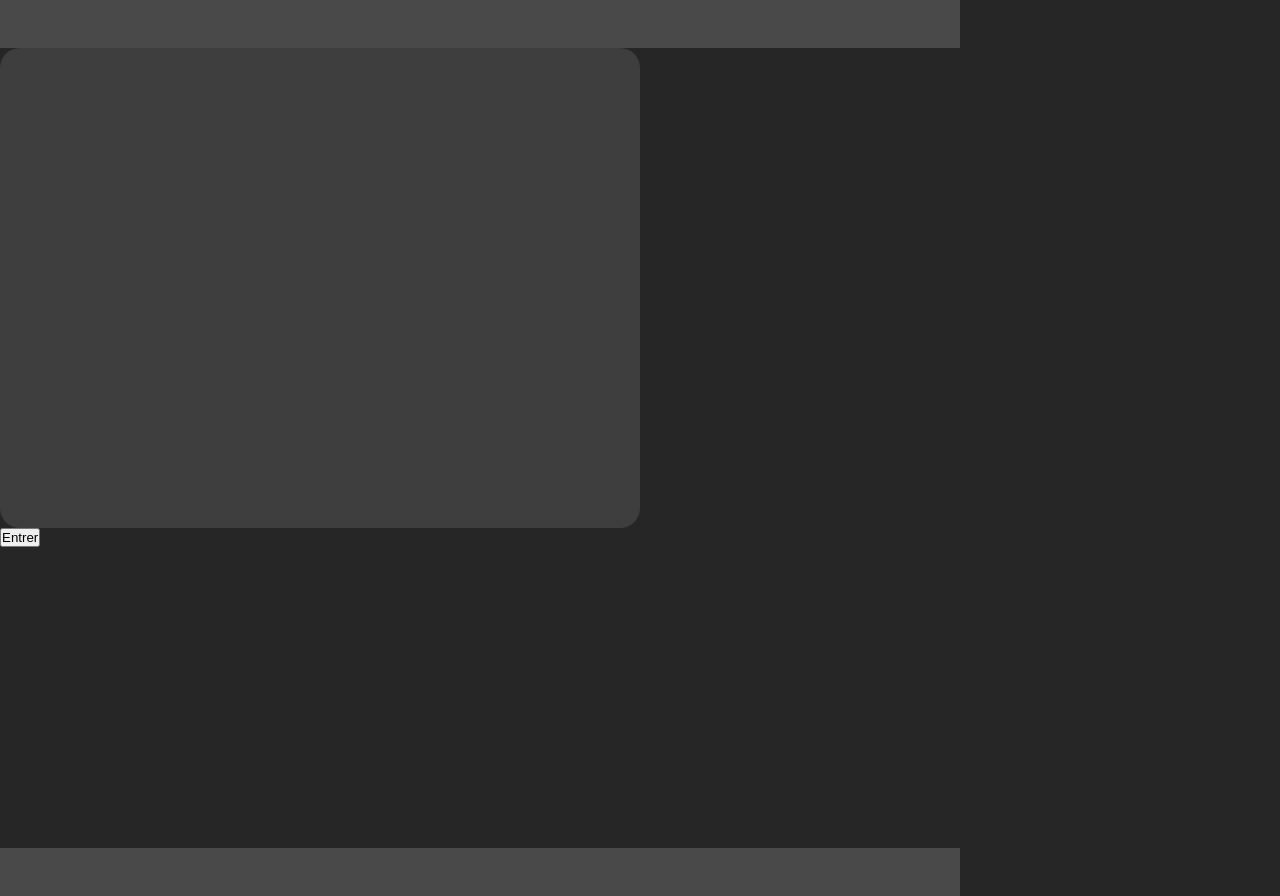
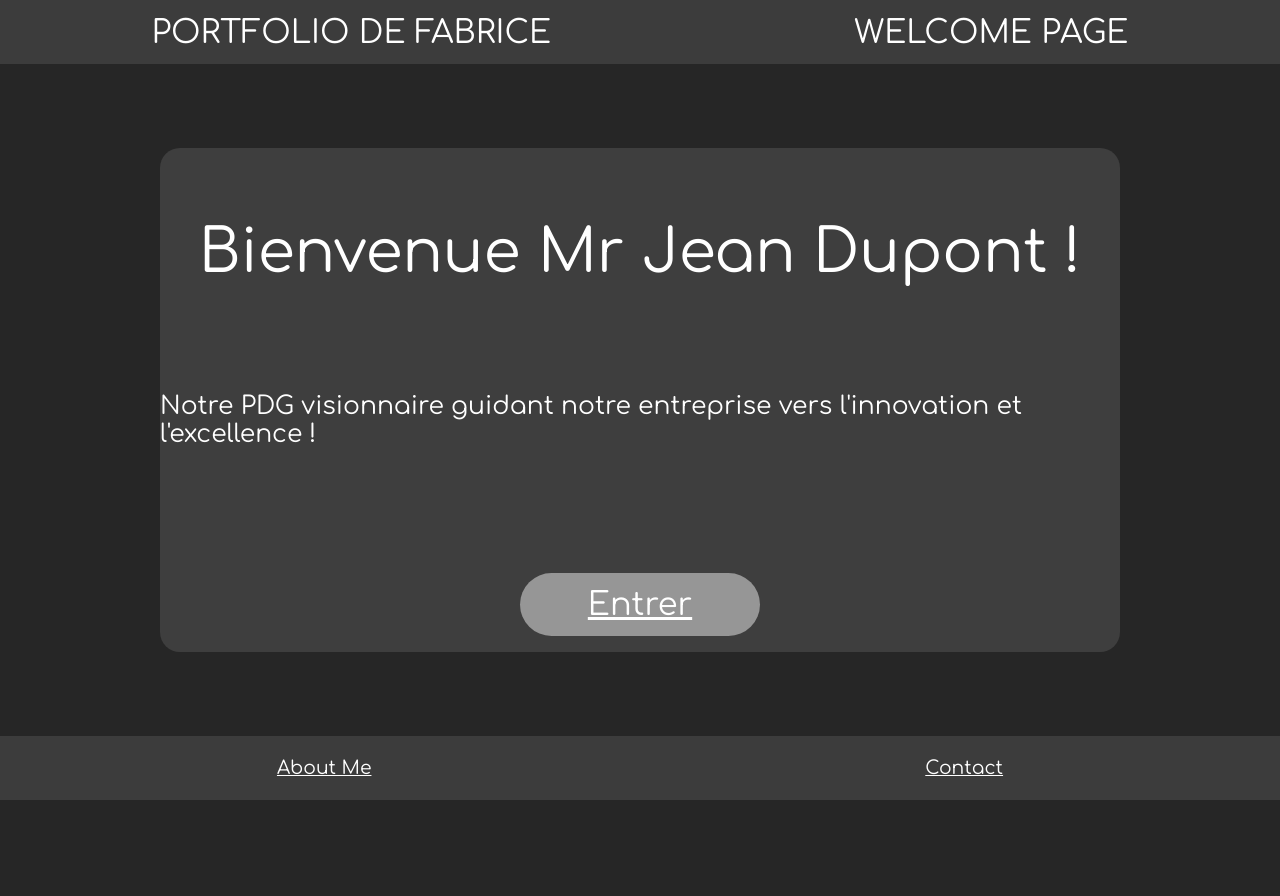
Before and after one commit to MaxPW777/Challenge-72h, a plain HTML site: page website/pages/welcome.html in a window 1280 px wide. After the commit the page ends 800 px from the top, so only its background shows below. Drawn offline with Linux system fonts and the light colour scheme.

Commit message:
Version finale normalement

```diff
--- a/website/pages/welcome.html
+++ b/website/pages/welcome.html
@@ -1,17 +1,28 @@
 <!DOCTYPE html>
 <html lang="en">
-<head>
-    <meta charset="UTF-8">
-    <meta name="viewport" content="width=device-width, initial-scale=1.0">
-    <title>Welcome</title>
-    <link rel="stylesheet" href="../styles/welcome.css">
-</head>
-<body>
-    <div class="header"></div>
+  <head>
+    <meta charset="UTF-8" />
+    <meta name="viewport" content="width=device-width, initial-scale=1.0" />
+    <title>Welcome Page</title>
+    <link rel="stylesheet" href="../styles/welcome.css" />
+  </head>
+  <body>
+    <header>
+      <h1>PORTFOLIO DE FABRICE</h1>
+      <h1>WELCOME PAGE</h1>
+    </header>
     <main>
-        <div class="rectangle"></div>
-        <button type="button">Entrer</button>
+      <div class="conteneur">
+        <div class="text">Bienvenue Mr Jean Dupont !</div>
+      <div class="text2">Notre PDG visionnaire guidant notre entreprise vers l'innovation et l'excellence !</div>
+        <a href="/website/pages/index.html" class="button">
+          <h1>Entrer</h1>
+        </a>
+      </div>
     </main>
-    <div class="footer"></div>
-</body>
+    <footer>
+      <h3><a href="about.html">About Me</a></h3>
+      <h3><a href="contact.html">Contact</a></h3>
+    </footer>
+  </body>
 </html>
--- a/website/styles/welcome.css
+++ b/website/styles/welcome.css
@@ -1,46 +1,62 @@
-*{
+@import "../global.css";
+
+* {
     padding: 0;
     margin: 0;
 }
 
-body {
-    background-color: #262626;
-    width: 100vw;
-    height: 100vh;
+main {
+    display: flex;
+    justify-content: center;
+    align-items: center;
+    flex-direction: column;
+    width: 100%;
+    height: 70vh;
 }
 
-main{
-    width: 100%;
-    height: 100%;
-}
-.header {
-    border-radius: 0%;
-    width: 60rem;
-    height: 3rem;
-    background: rgba(255, 255, 255, 0.16);
+.conteneur {
+    display: flex;
+    flex-direction: column;
+    justify-content: center;
+    align-items: center;
+    width: 75%;
+    height: 90%;
+    background-color: rgba(62, 62, 62, 1);
+    border-radius: 20px;
 }
 
-.footer {
-    border-radius: 0%;
-    width: 60rem;
-    height: 3rem;
-    background: rgba(255, 255, 255, 0.16);
+.text {
+    height: 50%;
+    display: flex;
+    align-items: center;
+    justify-content: center;
+    font-size: 60px;
 }
 
-.rectangle {
+.text2 {
+    height: 30%;
     display: flex;
-    border-radius: 20px;
-    width: 50%;
-    height: 60%;
-    background-color: #3E3E3E;
     align-items: center;
     justify-content: center;
+    font-size: 25px;
 }
 
 .button {
-    width: 380px;
-    height: 90px;
-    flex-shrink: 0;
+    height: 15%;
+    width: 25%;
+    margin: 1rem;
+    background-color: rgba(150, 150, 150, 1);
     border-radius: 80px;
-    background: #969696;
+    display: flex;
+    align-items: center;
+    justify-content: center;
+    margin-top: 90px;
 }
+
+.about {
+    width: 80%;
+}
+
+.contact {
+    width: 80%;
+}
```
Also changed, not shown: website/pages/about.html (+1 -0 lines), website/pages/contact.html (+5 -4 lines), website/pages/index.html (+1 -0 lines), website/styles/contact.css (+6 -1 lines).
